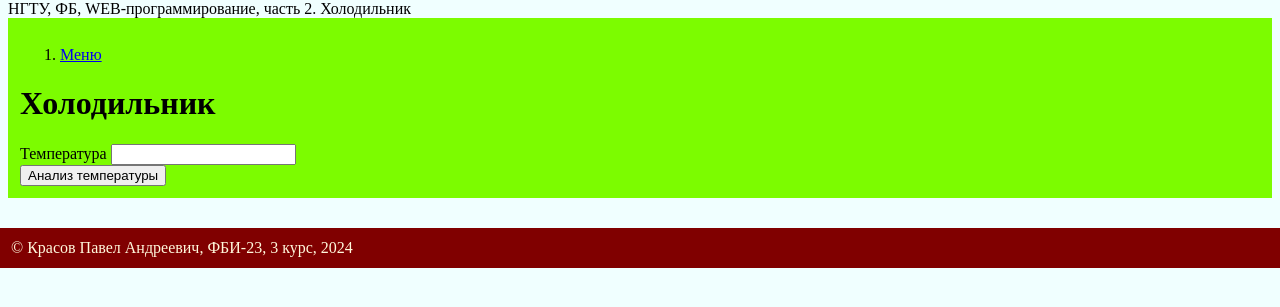
After one commit to anthrar/webprogram-labs-2-, a Flask app: template templates/lab4/fridge.html in a window 1280 px wide. The commit adds this page. Shown: the top 307 px of the page. Run offline with Flask 3, Linux system fonts and the light colour scheme; the template is opened without the code that fills it, so the values that code supplies are empty.

Commit message:
Холодильник

```diff
--- a/lab4.py
+++ b/lab4.py
@@ -166,13 +166,23 @@ def logout():
     return redirect('/lab4/login')
 
 
-@lab4.route("/lab4/fridge")
+@lab4.route("/lab4/fridge", methods=['GET', 'POST'])
 def fridge_temp():
+    if request.method == 'GET':
+        return render_template('lab4/fridge.html')
+
     temp = request.form.get('temp')
     if temp =='':
         return render_template('lab4/fridge.html', error = 'Ошибка: не задана температура')
+    temp = int(temp)
     if temp<-12:
         return render_template('lab4/fridge.html', message = 'Не удалось установить температуру - слишком низкое значение')
     if temp>-1:
         return render_template('lab4/fridge.html', message = 'Не удалось установить температуру - слишком высокое значение')
-    return render_template('lab4/fridge.html')
+    if temp>-12 and temp<-9:
+        return render_template('lab4/fridge.html', temp=temp, message = f'Установлена температура:{temp}°C ❄❄❄')
+    if temp>-8 and temp<-5:
+        return render_template('lab4/fridge.html', temp=temp, message = f'Установлена температура:{temp}°C ❄❄')
+    if temp>-4 and temp<-1:
+        return render_template('lab4/fridge.html', temp=temp, message = f'Установлена температура:{temp}°C ❄')
+    return render_template('lab4/fridge.html', temp=temp)
--- /dev/null
+++ b/templates/lab4/fridge.html
@@ -0,0 +1,19 @@
+{% extends "base.html" %}
+
+{% block  lab %}Холодильник{% endblock %}
+
+{% block main %}
+
+    <h1>Холодильник</h1>
+    <form method="post">
+        <div>
+            <label for="temp">Температура</label>
+            <input type="number" id="temp" name="temp" value="{{ temp }}">
+        </div>
+        <div>{{ error }}</div>
+        <div>{{ message }}</div>
+        <div>
+            <button type="submit">Анализ температуры</button>
+        </div>
+    </form>
+{% endblock %}
```
Also changed, not shown: templates/lab4/lab4.html (+5 -2 lines).
